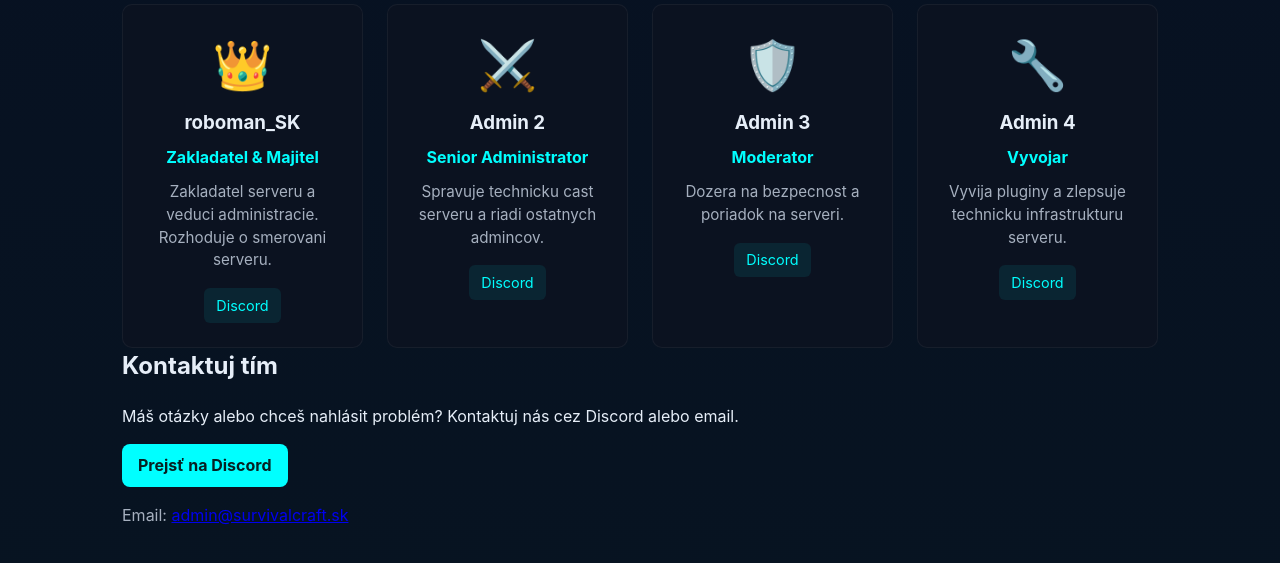
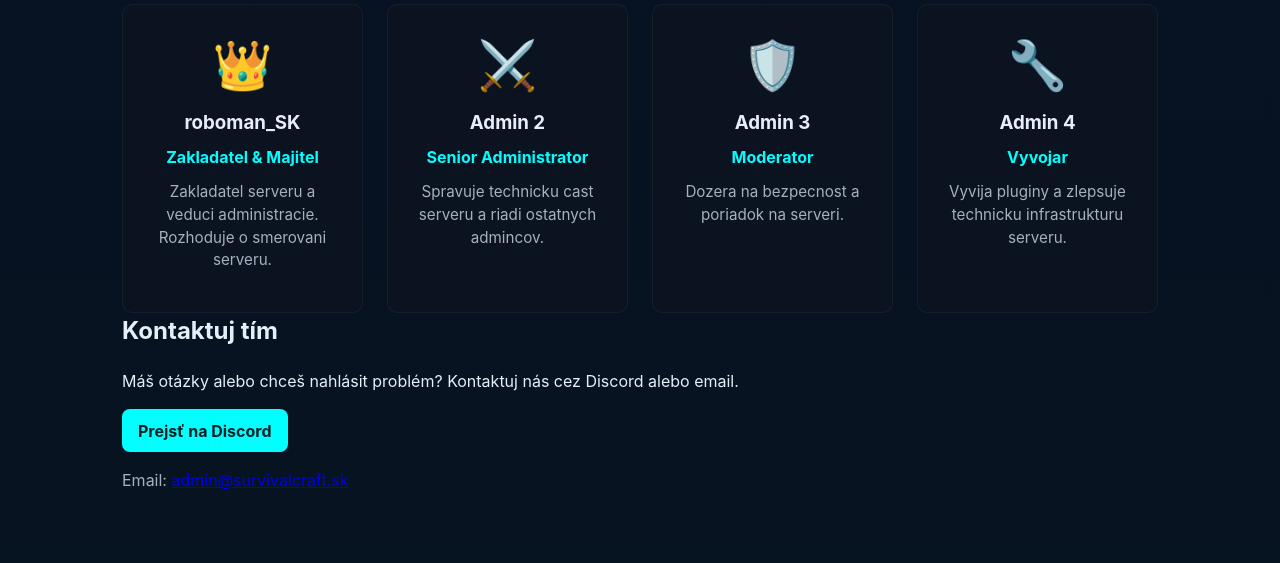
Before and after one commit to robomanSK/Survival-Craft, a PHP site: page /team.php in a window 1280 px wide. Shown: the part 493-1056 px from the top of the page. Run offline with PHP 8.4, Linux system fonts and the light colour scheme; data that the repository does not hold is empty; some libraries are stand-ins or nearby versions.

Commit message:
-discord odkaz v teame

```diff
--- a/team.php
+++ b/team.php
@@ -111,7 +111,6 @@ if ($pdo instanceof PDO) {
               <p class="role"><?php echo htmlspecialchars((string)($member['role'] ?? 'Role')); ?></p>
               <p class="description"><?php echo htmlspecialchars((string)($member['description'] ?? '')); ?></p>
               <div class="socials">
-                <a href="<?php echo htmlspecialchars((string)($member['discord_url'] ?? 'https://discord.com')); ?>" target="_blank" rel="noopener" class="social-link">Discord</a>
               </div>
             </div>
           <?php endforeach; ?>
```
